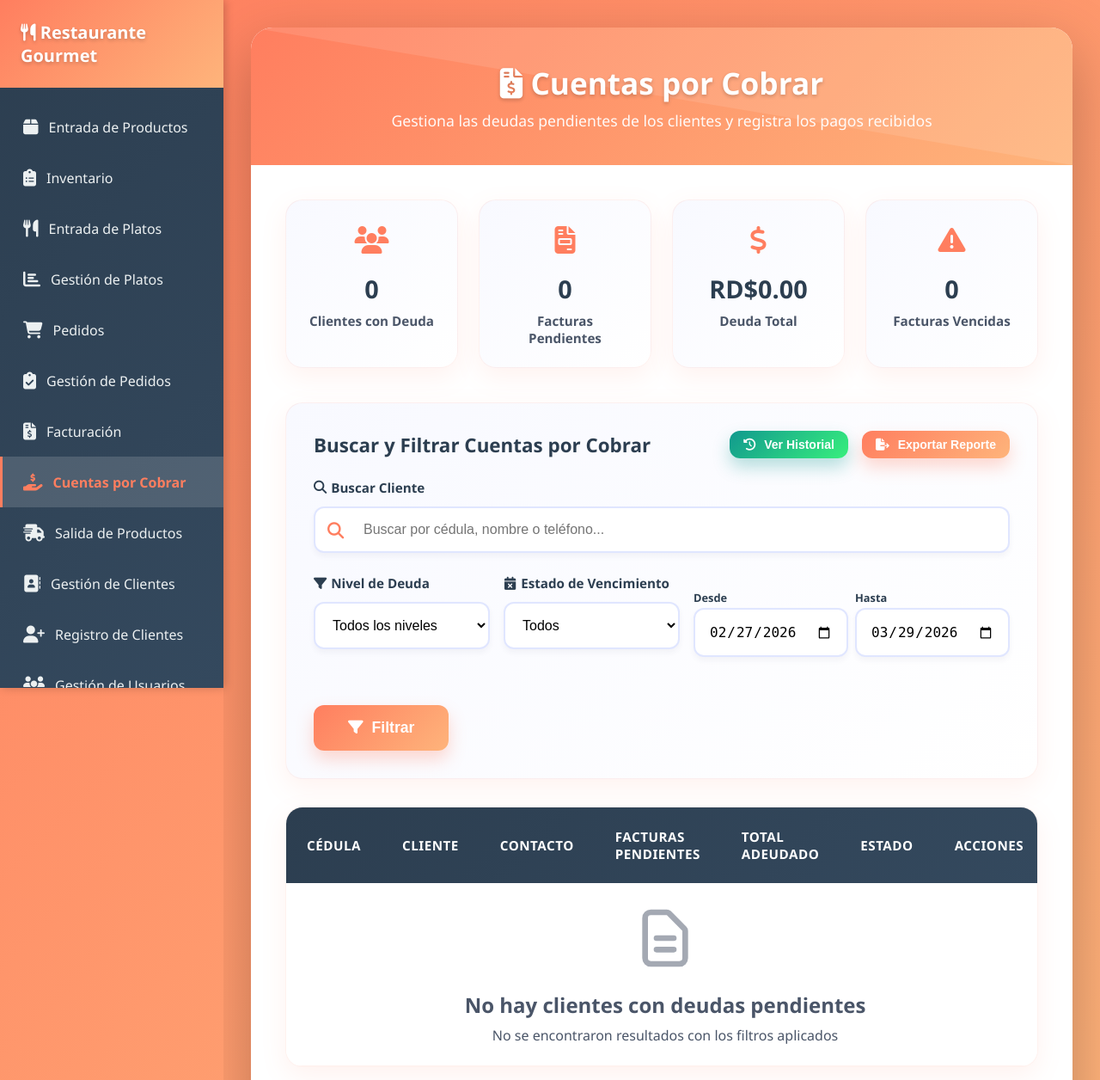
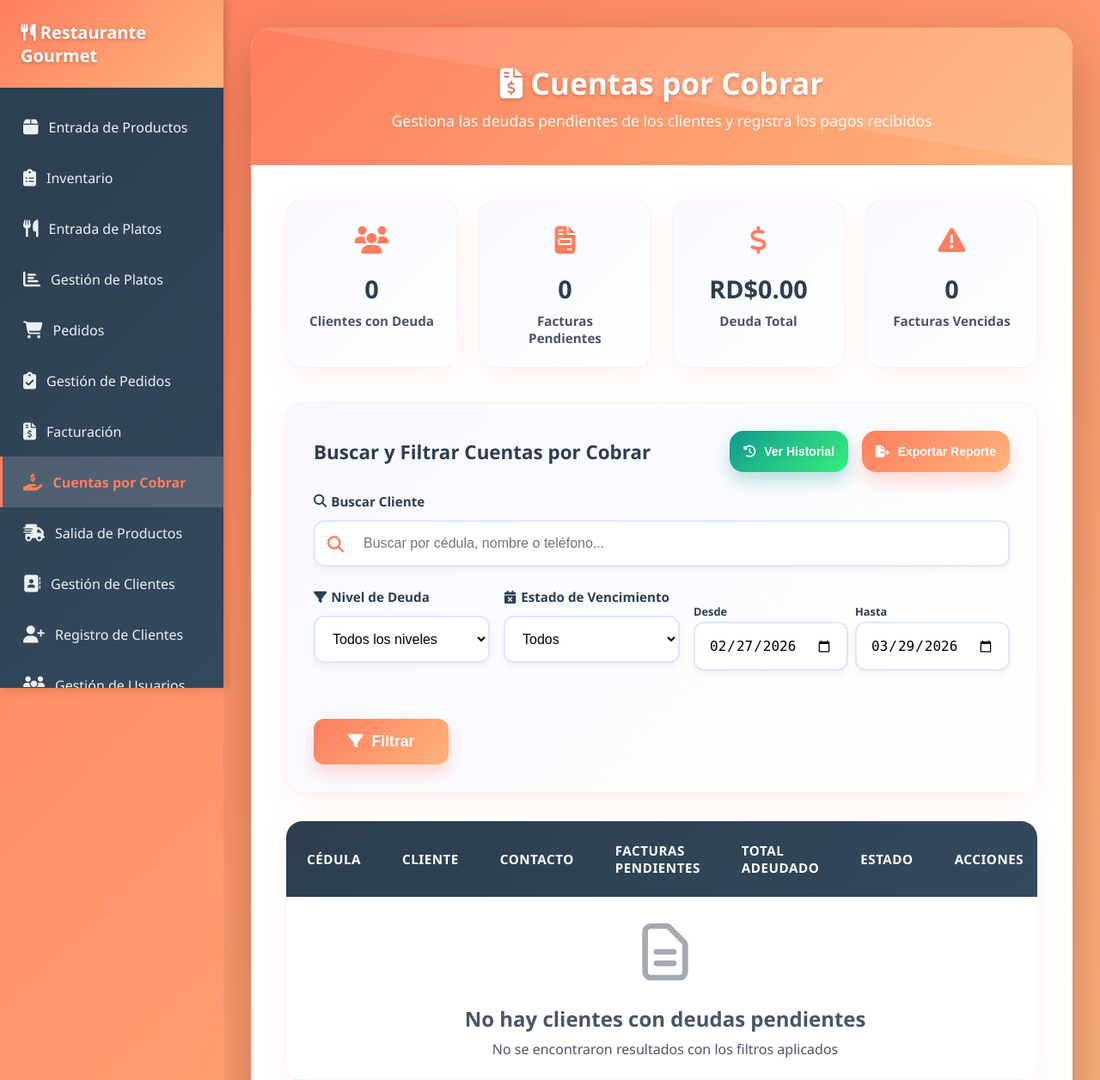
Before and after one commit to DerejSoftt/sistema-de-facturacion-402-fastfood, a Django app: page /cuentaporcobrar/ in a window 1280 px wide. Shown: the top 1256 px of the page at 86% size. Run offline with Django 5.2, Linux system fonts and the light colour scheme; the visitor is signed in with stand-in values (Sample User, id 1); data that the repository does not hold is empty.

Commit message:
feat: mejorar estilos de botones con ajustes en padding, border-radius y sombra

```diff
--- a/restaurante/facturacion/templates/facturacion/cuentaporcobrar.html
+++ b/restaurante/facturacion/templates/facturacion/cuentaporcobrar.html
@@ -276,17 +276,20 @@
 
         /* ===== BOTONES ===== */
         .btn {
-            padding: 1rem 2.5rem;
+              padding: 0.85rem 2.2rem;
               border: none;
-            border-radius: 12px;
+              border-radius: 16px;
               font-weight: 700;
               cursor: pointer;
               transition: all 0.3s;
-            font-size: 1.1rem;
+              font-size: 1.15rem;
               display: flex;
               align-items: center;
               justify-content: center;
               gap: 10px;
+              box-shadow: 0 4px 16px 0 rgba(0,0,0,0.07);
+            min-height: 48px;
+            height: 48px;
         }
 
         .btn-primary {
```
Lines whose indentation alone changed are shown as unchanged.
